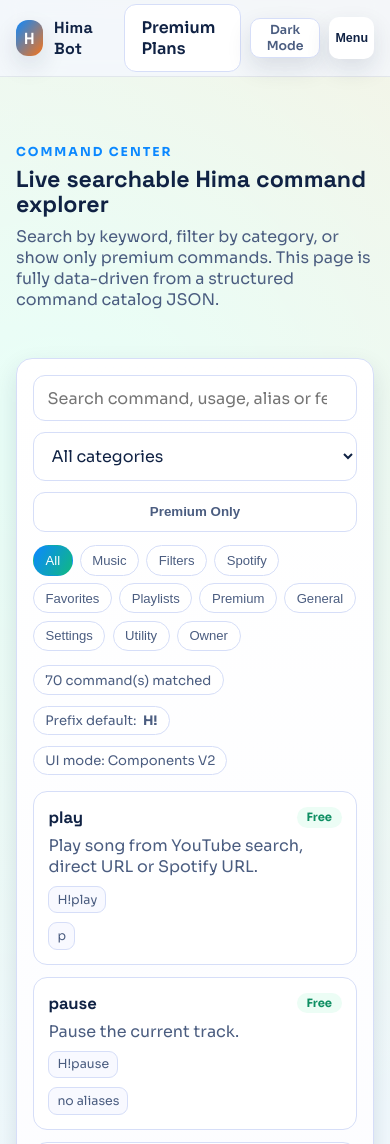
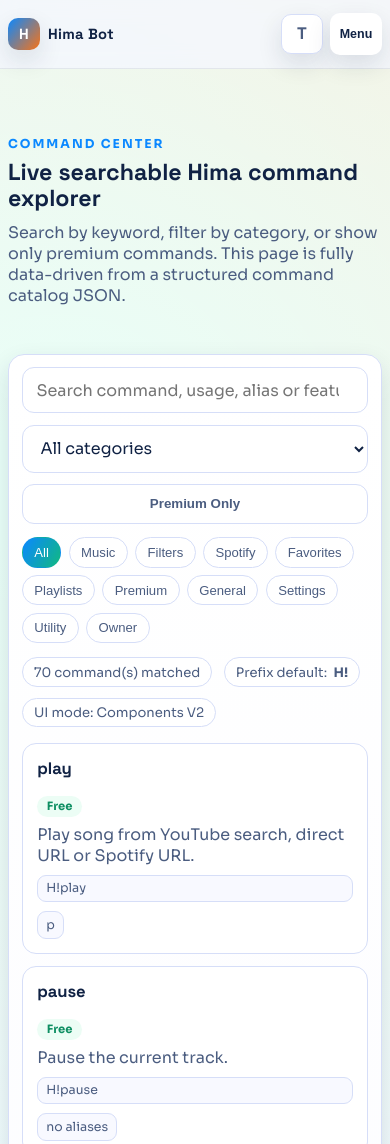
Before and after one commit to princupy/Hima, a website: page website/commands.html in a window 390 px wide. Shown: the top 1144 px of the page. Drawn offline with Linux system fonts and the light colour scheme.

Commit message:
feat: add website command and improve website mobile responsiveness

```diff
--- a/src/commands/help.js
+++ b/src/commands/help.js
@@ -132,7 +132,7 @@ const CATEGORIES = [
         label: "Utility",
         group: "side",
         description: "General utility and bot info.",
-        commands: ["help", "ping", "stats", "uptime", "botinfo", "serverstats", "voiceinfo", "shardinfo", "system", "support", "invite"]
+        commands: ["help", "ping", "stats", "uptime", "botinfo", "serverstats", "voiceinfo", "shardinfo", "system", "support", "invite", "website"]
     },
     {
         key: "owner",
--- a/website/assets/css/base.css
+++ b/website/assets/css/base.css
@@ -86,6 +86,7 @@ body {
     var(--bg);
   color: var(--text);
   min-height: 100%;
+  -webkit-text-size-adjust: 100%;
 }
 
 body {
@@ -252,6 +253,7 @@ html[data-theme="dark"] .bg-orb {
 
 main {
   padding: 2.2rem 0 4rem;
+  overflow-x: clip;
 }
 
 .section {
@@ -340,6 +342,10 @@ main {
   gap: 1rem;
 }
 
+.grid > * {
+  min-width: 0;
+}
+
 .grid-2 {
   grid-template-columns: repeat(2, minmax(0, 1fr));
 }
@@ -423,7 +429,7 @@ footer {
     left: 0;
     right: 0;
     margin: 0 auto;
-    width: var(--container);
+    width: min(560px, calc(100% - 1rem));
     background: var(--nav-panel-bg);
     border: 1px solid var(--line);
     box-shadow: var(--shadow-lg);
@@ -470,6 +476,61 @@ footer {
   }
 }
 
+@media (max-width: 640px) {
+  .container {
+    width: min(1140px, calc(100% - 1rem));
+  }
+
+  .nav-wrap {
+    min-height: 68px;
+    gap: 0.5rem;
+  }
+
+  .brand {
+    font-size: 0.92rem;
+    gap: 0.5rem;
+  }
+
+  .brand-badge {
+    width: 32px;
+    height: 32px;
+    border-radius: 10px;
+  }
+
+  .nav-cta {
+    gap: 0.45rem;
+  }
+
+  .nav-cta .btn {
+    display: none;
+  }
+
+  .theme-toggle {
+    width: 42px;
+    padding: 0;
+    display: grid;
+    place-items: center;
+  }
+
+  .theme-toggle span {
+    display: none;
+  }
+
+  .theme-toggle::before {
+    content: "T";
+    font-size: 1rem;
+    line-height: 1;
+  }
+
+  .mobile-toggle {
+    width: 52px;
+  }
+
+  .h-title {
+    line-height: 1.15;
+  }
+}
+
 @media (prefers-reduced-motion: reduce) {
   .bg-orb,
   .reveal,
--- a/website/assets/css/commands.css
+++ b/website/assets/css/commands.css
@@ -88,6 +88,7 @@
   font-family: "Space Grotesk", "Sora", sans-serif;
   font-size: 1.04rem;
   margin: 0;
+  overflow-wrap: anywhere;
 }
 
 .command-tier {
@@ -110,6 +111,7 @@
 .command-desc {
   margin: 0.45rem 0 0;
   color: var(--text-soft);
+  overflow-wrap: anywhere;
 }
 
 .command-tags {
@@ -119,8 +121,7 @@
   flex-wrap: wrap;
 }
 
-.command-tags span,
-.command-usage {
+.command-tags span {
   display: inline-flex;
   border: 1px solid var(--line);
   border-radius: 9px;
@@ -128,10 +129,21 @@
   padding: 0.3rem 0.5rem;
   font-size: 0.78rem;
   color: var(--text-soft);
+  overflow-wrap: anywhere;
 }
 
 .command-usage {
   margin-top: 0.55rem;
+  max-width: 100%;
+  white-space: normal;
+  display: block;
+  border: 1px solid var(--line);
+  border-radius: 9px;
+  background: var(--surface-2);
+  padding: 0.3rem 0.5rem;
+  font-size: 0.78rem;
+  color: var(--text-soft);
+  overflow-wrap: anywhere;
 }
 
 .command-paging {
@@ -183,3 +195,31 @@ html[data-theme="dark"] .command-tier.premium {
   background: rgba(249, 115, 22, 0.2);
   color: #ffd0a8;
 }
+
+@media (max-width: 640px) {
+  .command-shell {
+    padding: 0.8rem;
+  }
+
+  .command-head {
+    flex-direction: column;
+    align-items: flex-start;
+  }
+
+  .command-tier {
+    margin-top: 0.25rem;
+  }
+
+  .command-paging {
+    flex-direction: column;
+    align-items: stretch;
+  }
+
+  .command-paging .pager {
+    width: 100%;
+  }
+
+  .command-paging .pager button {
+    flex: 1;
+  }
+}
```
Also changed, not shown: src/utility/website.js (added, +25 -0 lines), website/assets/css/contact.css (+11 -0 lines), website/assets/css/features.css (+16 -0 lines), website/assets/css/home.css (+40 -0 lines), website/assets/css/premium.css (+15 -0 lines), website/commands.html (+2 -3 lines), website/contact.html (+2 -3 lines), website/features.html (+2 -3 lines), website/index.html (+2 -3 lines), website/premium.html (+2 -3 lines), 1 other file.
